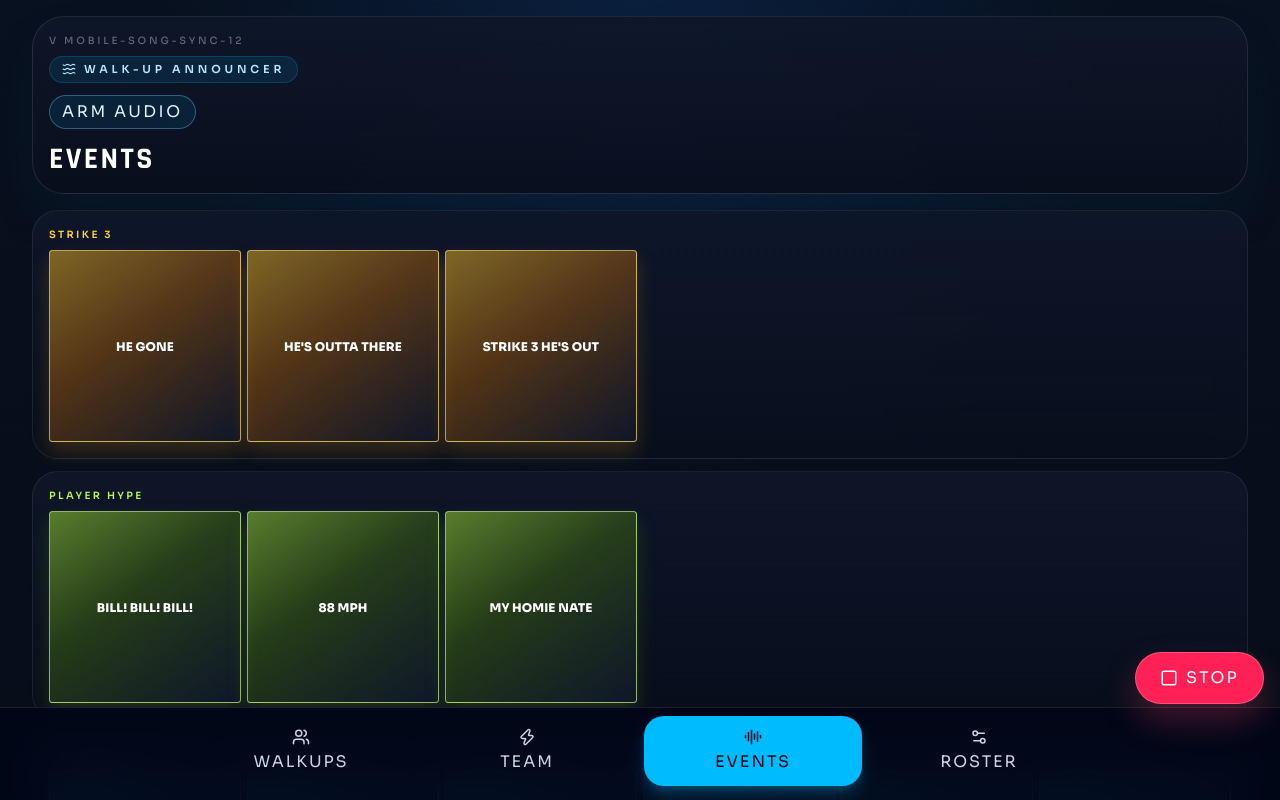
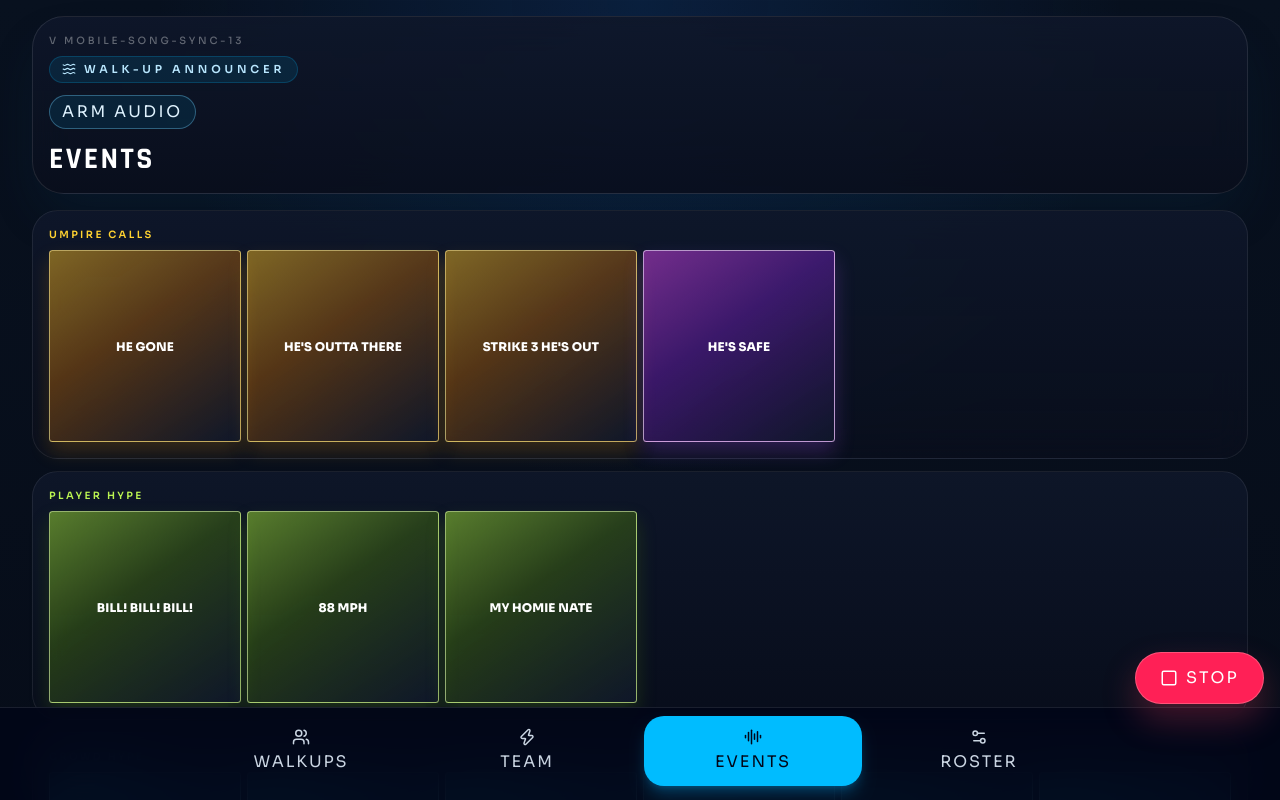
Before and after one commit to ClayBoneNJ/walk-up-announcer, a React (Vite) app: page / in a window 1280 px wide. Both pictures are taken after a click on the button "EVENTS". Shown: the top 800 px of the page. Built offline with nearby package versions, Linux system fonts and the light colour scheme.

Commit message:
Rename umpire calls section

```diff
--- a/src/App.jsx
+++ b/src/App.jsx
@@ -35,7 +35,7 @@ const TABS = [
   { id: "setup", label: "Roster", shortLabel: "Roster", icon: Settings2 },
 ];
 
-const APP_BUILD_LABEL = "v mobile-song-sync-12";
+const APP_BUILD_LABEL = "v mobile-song-sync-13";
 
 const FREESTYLE_GROUP_STYLES = {
   announcements: {
@@ -950,6 +950,7 @@ function SoundboardPage({ clips, onPlayClip }) {
     "effect-he-gone",
     "effect-hes-outta-there",
     "effect-strike-3-hes-out",
+    "effect-hes-safe",
   ]);
   const PLAYER_HYPE_IDS = new Set([
     "effect-bill-bill-bill",
@@ -966,15 +967,21 @@ function SoundboardPage({ clips, onPlayClip }) {
     <div className="space-y-3">
       <section className="glass-panel rounded-[1.25rem] border border-white/8 p-2.5 sm:rounded-[1.6rem] sm:p-4">
         <div className="mb-2 text-[10px] font-semibold uppercase tracking-[0.24em] text-amber-300">
-          Strike 3
+          Umpire Calls
         </div>
         <div className="grid grid-cols-3 gap-1.5 sm:grid-cols-4 lg:grid-cols-5 xl:grid-cols-6">
-          {strikeThreeClips.map((clip) => (
+          {strikeThreeClips.map((clip) => {
+            const isHesSafe = clip.id === "effect-hes-safe";
+            const buttonClass = isHesSafe
+              ? "aspect-square rounded-[0.22rem] border border-fuchsia-200/70 bg-[linear-gradient(145deg,rgba(217,70,239,0.5),rgba(126,34,206,0.42)_42%,rgba(15,23,42,0.99))] px-1.5 py-1.5 text-center shadow-[0_10px_20px_rgba(168,85,247,0.24)] transition duration-150 hover:border-fuchsia-100/85 active:translate-y-[2px] active:scale-[0.97]"
+              : "aspect-square rounded-[0.22rem] border border-amber-200/65 bg-[linear-gradient(145deg,rgba(251,191,36,0.48),rgba(217,119,6,0.36)_42%,rgba(15,23,42,0.99))] px-1.5 py-1.5 text-center shadow-[0_10px_20px_rgba(245,158,11,0.2)] transition duration-150 hover:border-amber-100/85 active:translate-y-[2px] active:scale-[0.97]";
+
+            return (
               <button
                 key={clip.id}
                 type="button"
                 onClick={() => onPlayClip({ clip })}
-              className="aspect-square rounded-[0.22rem] border border-amber-200/65 bg-[linear-gradient(145deg,rgba(251,191,36,0.48),rgba(217,119,6,0.36)_42%,rgba(15,23,42,0.99))] px-1.5 py-1.5 text-center shadow-[0_10px_20px_rgba(245,158,11,0.2)] transition duration-150 hover:border-amber-100/85 active:translate-y-[2px] active:scale-[0.97]"
+                className={buttonClass}
               >
                 <div className="flex h-full flex-col items-center justify-center">
                   <div className="line-clamp-3 text-[11px] font-extrabold uppercase leading-[0.92] tracking-[0.01em] text-white sm:text-[12px]">
@@ -982,7 +989,8 @@ function SoundboardPage({ clips, onPlayClip }) {
                   </div>
                 </div>
               </button>
-          ))}
+            );
+          })}
 
           {strikeThreeClips.length === 0 ? (
             <div className="col-span-full rounded-[1rem] border border-dashed border-white/10 px-4 py-6 text-sm text-slate-500">
@@ -1026,18 +1034,11 @@ function SoundboardPage({ clips, onPlayClip }) {
         </div>
         <div className="grid grid-cols-3 gap-1.5 sm:grid-cols-4 lg:grid-cols-5 xl:grid-cols-6">
           {crowdHypeClips.map((clip) => (
-            (() => {
-              const isHesSafe = clip.id === "effect-hes-safe";
-              const buttonClass = isHesSafe
-                ? "aspect-square rounded-[0.22rem] border border-fuchsia-200/70 bg-[linear-gradient(145deg,rgba(217,70,239,0.5),rgba(126,34,206,0.42)_42%,rgba(15,23,42,0.99))] px-1.5 py-1.5 text-center shadow-[0_10px_20px_rgba(168,85,247,0.24)] transition duration-150 hover:border-fuchsia-100/85 active:translate-y-[2px] active:scale-[0.97]"
-                : "aspect-square rounded-[0.22rem] border border-cyan-200/65 bg-[linear-gradient(145deg,rgba(34,211,238,0.48),rgba(8,145,178,0.36)_42%,rgba(15,23,42,0.99))] px-1.5 py-1.5 text-center shadow-[0_10px_20px_rgba(8,145,178,0.2)] transition duration-150 hover:border-cyan-100/85 active:translate-y-[2px] active:scale-[0.97]";
-
-              return (
             <button
               key={clip.id}
               type="button"
               onClick={() => onPlayClip({ clip })}
-              className={buttonClass}
+              className="aspect-square rounded-[0.22rem] border border-cyan-200/65 bg-[linear-gradient(145deg,rgba(34,211,238,0.48),rgba(8,145,178,0.36)_42%,rgba(15,23,42,0.99))] px-1.5 py-1.5 text-center shadow-[0_10px_20px_rgba(8,145,178,0.2)] transition duration-150 hover:border-cyan-100/85 active:translate-y-[2px] active:scale-[0.97]"
             >
               <div className="flex h-full flex-col items-center justify-center">
                 <div className="line-clamp-3 text-[11px] font-extrabold uppercase leading-[0.92] tracking-[0.01em] text-white sm:text-[12px]">
@@ -1045,8 +1046,6 @@ function SoundboardPage({ clips, onPlayClip }) {
                 </div>
               </div>
             </button>
-              );
-            })()
           ))}
 
           {crowdHypeClips.length === 0 ? (
```
Lines whose indentation alone changed are shown as unchanged.
